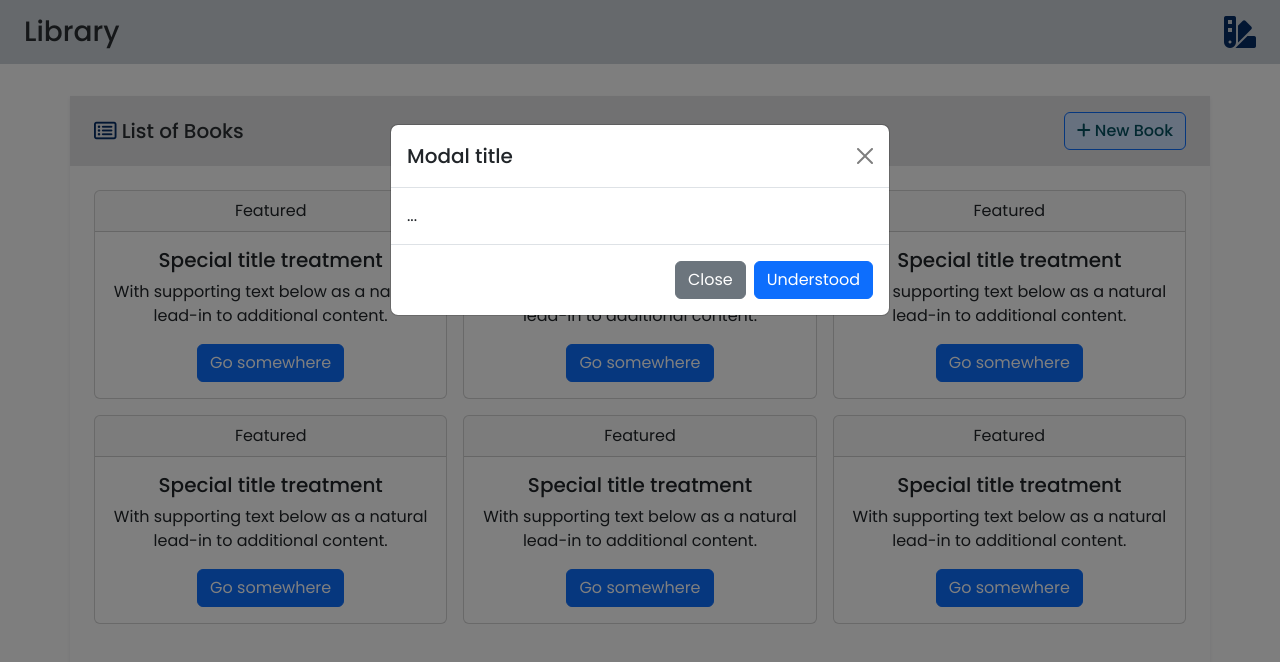
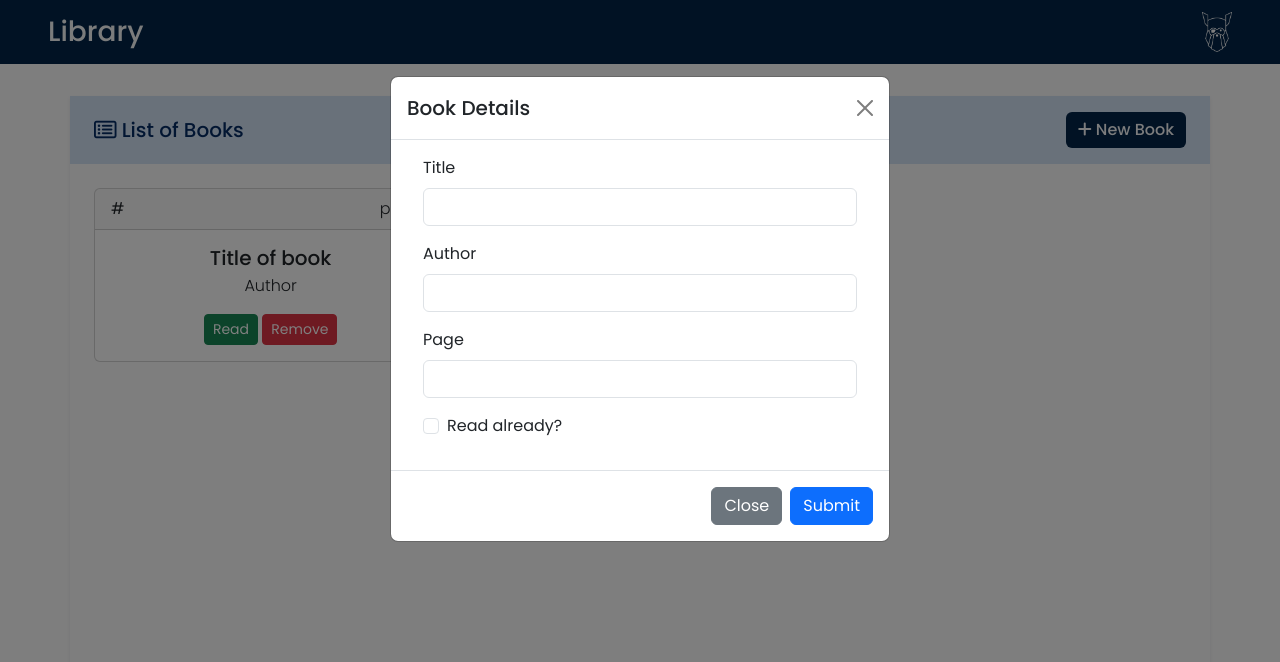
Before and after one commit to Rusty-08/Library, a plain HTML site: page index.html in a window 1280 px wide. Both pictures are taken after a click on the button "New Book". Drawn offline with nearby package versions, Linux system fonts and the light colour scheme.

Commit message:
build add-book structure

```diff
--- a/index.html
+++ b/index.html
@@ -12,99 +12,68 @@
 </head>
 <body>
   <!-- Navigation -->
-  <nav class="navbar bg-dark-subtle fixed-top d-flex justify-content-between px-4 py-0 align-items-center">
-    <a class="navbar-brand fs-3 text-secondary-emphasis fw-medium" href="#">Library</a>
-    <i class="fa-solid fa-swatchbook fs-2 text-primary-emphasis"></i>
+  <nav class="navbar fixed-top d-flex justify-content-between px-5 py-0 align-items-center">
+    <a class="navbar-brand fs-3 text-light fw-medium" href="#">Library</a>
+    <a href="https://www.theodinproject.com/" target="_blank"><img src="img/odin-logo.png" alt="" srcset=""></a>
   </nav>
-
+  <!-- main container -->
   <main id="main" class="bg-light-subtle py-5">
     <!-- Button trigger modal -->
     <div class="container w-100 mt-5 pb-4 pt-0 px-0 bg-light-subtle shadow-sm">
-      <div class="head d-flex justify-content-between align-items-center text-secondary-emphasis bg-secondary-subtle p-3 px-4">
-        <span class="fs-5 fw-medium text-opacity-75"><i class="fa-regular fa-rectangle-list text-primary-emphasis"></i> List of Books</span>
-        <button type="button" class="btn btn-outline-primary bg-primary-subtle text-info-emphasis fw-medium" data-bs-toggle="modal" data-bs-target="#staticBackdrop">
+      <div class="head d-flex justify-content-between align-items-center p-3 px-4">
+        <span class="fs-5 fw-medium text-primary-emphasis"><i class="fa-regular fa-rectangle-list"></i> List of Books</span>
+        <button type="button" class="add-book btn fw-medium text-light" data-bs-toggle="modal" data-bs-target="#staticBackdrop">
           <i class="fa-solid fa-plus"></i>
           New Book
         </button>
       </div>
       <div class="books-container mt-4 px-4">
-        <div class="card text-center">
-          <div class="card-header">
-            Featured
+        <div class="card">
+          <div class="card-header d-flex justify-content-between">
+            <p class="m-0" id="book-number">#</p>
+            <p class="m-0 fw-light" id="page"> pages</p>
           </div>
-          <div class="card-body">
-            <h5 class="card-title">Special title treatment</h5>
-            <p class="card-text">With supporting text below as a natural lead-in to additional content.</p>
-            <a href="#" class="btn btn-primary">Go somewhere</a>
-          </div>
-        </div>
-        <div class="card text-center">
-          <div class="card-header">
-            Featured
-          </div>
-          <div class="card-body">
-            <h5 class="card-title">Special title treatment</h5>
-            <p class="card-text">With supporting text below as a natural lead-in to additional content.</p>
-            <a href="#" class="btn btn-primary">Go somewhere</a>
-          </div>
-        </div>
-        <div class="card text-center">
-          <div class="card-header">
-            Featured
-          </div>
-          <div class="card-body">
-            <h5 class="card-title">Special title treatment</h5>
-            <p class="card-text">With supporting text below as a natural lead-in to additional content.</p>
-            <a href="#" class="btn btn-primary">Go somewhere</a>
-          </div>
-        </div>
-        <div class="card text-center">
-          <div class="card-header">
-            Featured
-          </div>
-          <div class="card-body">
-            <h5 class="card-title">Special title treatment</h5>
-            <p class="card-text">With supporting text below as a natural lead-in to additional content.</p>
-            <a href="#" class="btn btn-primary">Go somewhere</a>
-          </div>
-        </div>
-        <div class="card text-center">
-          <div class="card-header">
-            Featured
-          </div>
-          <div class="card-body">
-            <h5 class="card-title">Special title treatment</h5>
-            <p class="card-text">With supporting text below as a natural lead-in to additional content.</p>
-            <a href="#" class="btn btn-primary">Go somewhere</a>
-          </div>
-        </div>
-        <div class="card text-center">
-          <div class="card-header">
-            Featured
-          </div>
-          <div class="card-body">
-            <h5 class="card-title">Special title treatment</h5>
-            <p class="card-text">With supporting text below as a natural lead-in to additional content.</p>
-            <a href="#" class="btn btn-primary">Go somewhere</a>
+          <div class="card-body text-center">
+            <h5 class="card-title" id="title">Title of book</h5>
+            <p class="card-subtitle fw-light mb-3" id="author">Author</p>
+            <a href="#" class="btn btn-success btn-sm" id="read-btn">Read</a>
+            <a href="#" class="btn btn-danger btn-sm" id="remove-btn">Remove</a>
           </div>
         </div>
       </div>
     </div>
 
     <!-- Modal -->
-    <div class="modal fade mt-5 p-5" id="staticBackdrop" data-bs-backdrop="static" data-bs-keyboard="false" tabindex="-1" aria-labelledby="staticBackdropLabel" aria-hidden="true">
+    <div class="modal fade p-5 overflow-hidden" id="staticBackdrop" data-bs-backdrop="static" data-bs-keyboard="false" tabindex="-1" aria-labelledby="staticBackdropLabel" aria-hidden="true">
       <div class="modal-dialog">
         <div class="modal-content">
           <div class="modal-header">
-            <h1 class="modal-title fs-5" id="staticBackdropLabel">Modal title</h1>
+            <h1 class="modal-title fs-5" id="staticBackdropLabel">Book Details</h1>
             <button type="button" class="btn-close" data-bs-dismiss="modal" aria-label="Close"></button>
           </div>
           <div class="modal-body">
-            ...
+            <form class="px-3">
+              <div class="mb-3">
+                <label for="title" class="form-label">Title</label>
+                <input type="text" class="form-control" id="title">
+              </div>
+              <div class="mb-3">
+                <label for="author" class="form-label">Author</label>
+                <input type="text" class="form-control" id="author">
+              </div>
+              <div class="mb-3">
+                <label for="page" class="form-label">Page</label>
+                <input type="number" class="form-control" id="page">
+              </div>
+              <div class="mb-3 form-check">
+                <input type="checkbox" class="form-check-input" id="read">
+                <label class="form-check-label" for="read">Read already?</label>
+              </div>
+            </form>
           </div>
           <div class="modal-footer">
             <button type="button" class="btn btn-secondary" data-bs-dismiss="modal">Close</button>
-            <button type="button" class="btn btn-primary">Understood</button>
+            <button type="submit" class="btn btn-primary">Submit</button>
           </div>
         </div>
       </div>
--- a/script.js
+++ b/script.js
@@ -1,13 +1,63 @@
-function Book(title, author, pages, read) {
+// TODO: create a create a object constructor to get the added book
+// TODO: create a card to display in the container
+
+const bookContainer = document.getElementById('books-container');
+
+function Book() {
     this.title = title,
         this.author = author,
-        this.pages = pages,
-        this.read = read,
-        this.info = function () {
-            return `${this.title} by ${this.author}, ${this.pages}, ${this.read}`
+        this.page = page,
+        this.read = function () {
+            return
         }
 }
 
-const theHobbit = new Book('The Hobbit', 'J.R.R. Tolkein', '295 pages', 'not read yet')
+const createBookCard = () => {
 
-console.log(theHobbit.info())
+    let cardHeader = createCardHeader()
+    let cardBody = createCardBody()
+
+    let card = document.createElement('div');
+    card.className = 'card'
+
+    card.appendChild(cardHeader)
+    card.appendChild(cardBody)
+}
+
+const createCardHeader = () => {
+    let bookNumber = document.createElement('p');
+    let bookPage = document.createElement('p');
+    let cardHeader = document.createElement('div');
+
+    bookNumber.setAttribute('id', 'book-number')
+    bookPage.setAttribute('id', 'page')
+
+    cardHeader.className = 'card-header'
+
+    cardHeader.appendChild(bookPage)
+    cardHeader.appendChild(bookNumber)
+}
+
+const createCardBody = () => {
+    let cardTitle = document.createElement('h5');
+    let cardAuthor = document.createElement('p');
+    let cardRead = document.createElement('a');
+    let removeCard = document.createElement('a');
+    let cardBody = document.createElement('div');
+
+    cardTitle.setAttribute('id', 'title')
+    cardAuthor.setAttribute('id', 'author')
+    cardRead.setAttribute('id', 'read-btn')
+    removeCard.setAttribute('id', 'remove-btn')
+
+    cardTitle.className = 'card-title'
+    cardAuthor.className = 'card-subtitle fw-light mb-3'
+    cardRead.className = 'btn btn-success btn-sm'
+    removeCard.className = 'btn btn-danger btn-sm'
+    cardBody.className = 'card-body text-center'
+
+    cardBody.appendChild(cardTitle)
+    cardBody.appendChild(cardAuthor)
+    cardBody.appendChild(cardRead)
+    cardBody.appendChild(removeCard)
+}
--- a/style.css
+++ b/style.css
@@ -9,14 +9,49 @@
 
 .navbar {
     height: 4rem;
+    background-color: rgb(2, 36, 72);
+}
+
+.navbar img {
+    height: 2.5rem;
 }
 
 .container {
     min-height: calc(100vh - 9rem);
 }
 
+.head {
+    background-color: rgba(115, 166, 221, 0.3);
+}
+
+.add-book {
+    background-color: rgb(2, 36, 72);
+    border: none !important;
+}
+
+.add-book:hover, .add-book:active {
+    background-color: rgba(2, 36, 72, 0.8) !important;
+}
+
+.add-book:active {
+    transform: scale(0.98);
+}
+
 .books-container {
     display: grid;
-    grid-template-columns: repeat(auto-fit, minmax(20rem, 1fr));
+    grid-template-columns: repeat(3, minmax(20rem, 1fr));
     gap: 1rem;
 }
+
+#book-number, #page {
+    margin: 0 !important;
+}
+
+#page {
+    font-weight: 300;
+}
+
+.card-header {
+    display: flex;
+    justify-content: space-between;
+}
```
Also changed, not shown: img/halie-west-25xggax4bSA-unsplash.jpg (deleted).
